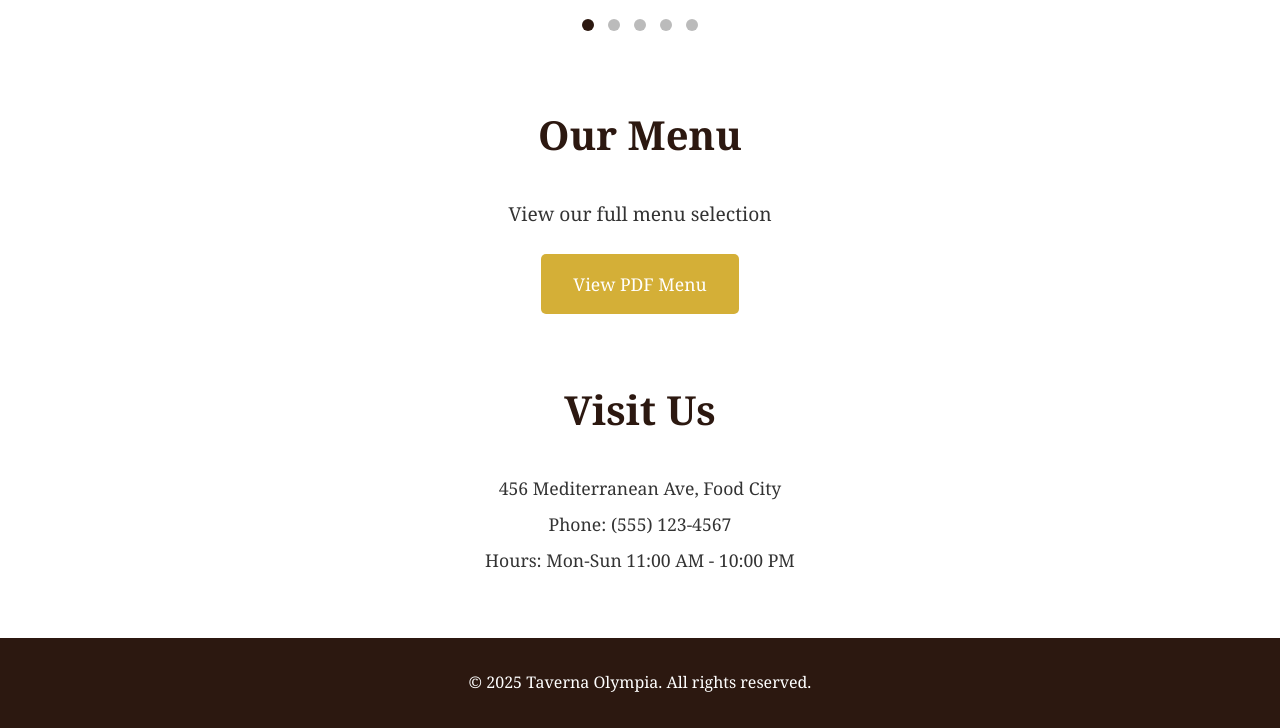
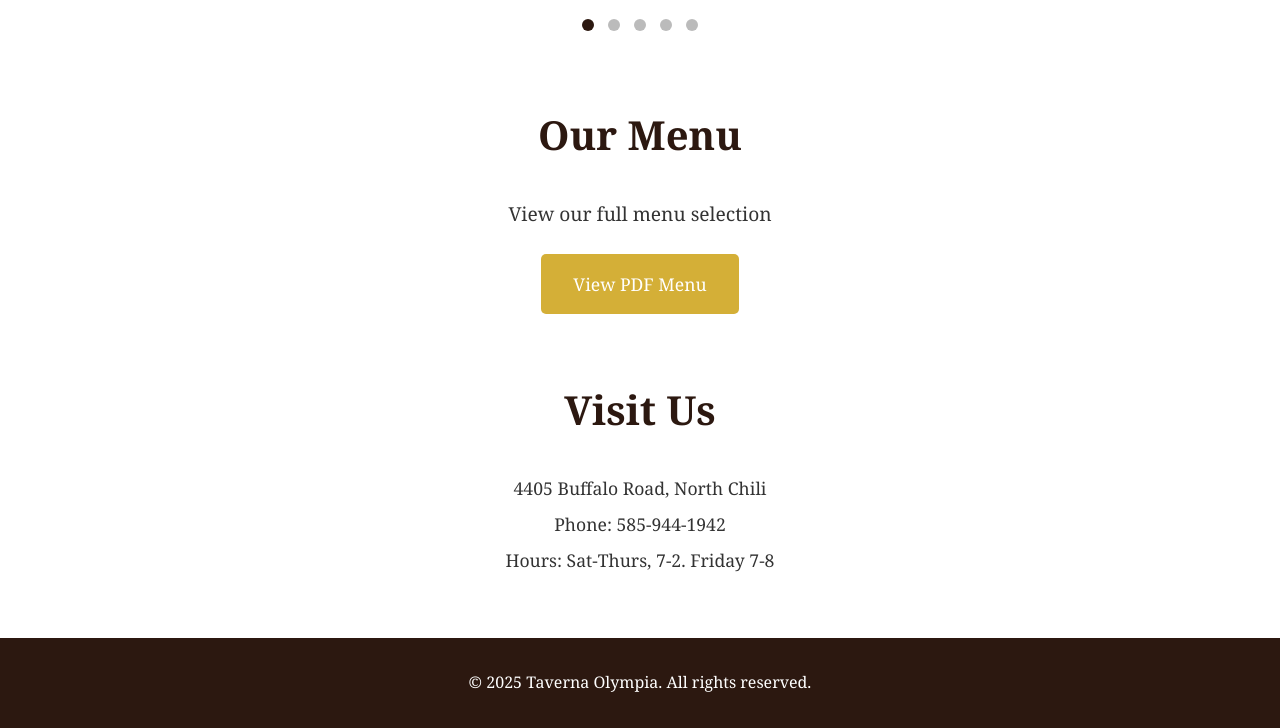
Before and after one commit to dkostare/dkostare.github.io, a plain HTML site: page index.html in a window 1280 px wide. Shown: the part 1246-1974 px from the top of the page. Drawn offline with Linux system fonts and the light colour scheme.

Commit message:
Update index.html

```diff
--- a/index.html
+++ b/index.html
@@ -3,7 +3,7 @@
 <head>
     <meta charset="UTF-8">
     <meta name="viewport" content="width=device-width, initial-scale=1.0">
-    <title>Taverna Olympia - Greek Restaurant</title>
+    <title>North Chili Family Restaurant</title>
     <link rel="stylesheet" href="styles.css">
 </head>
 <body>
@@ -56,9 +56,9 @@
 
     <section id="contact" class="contact-section">
         <h2>Visit Us</h2>
-        <p>456 Mediterranean Ave, Food City</p>
-        <p>Phone: (555) 123-4567</p>
-        <p>Hours: Mon-Sun 11:00 AM - 10:00 PM</p>
+        <p>4405 Buffalo Road, North Chili</p>
+        <p>Phone: 585-944-1942</p>
+        <p>Hours: Sat-Thurs, 7-2. Friday 7-8</p>
     </section>
 
     <footer>
```
